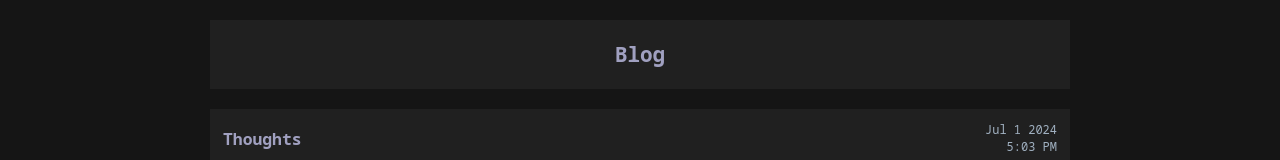
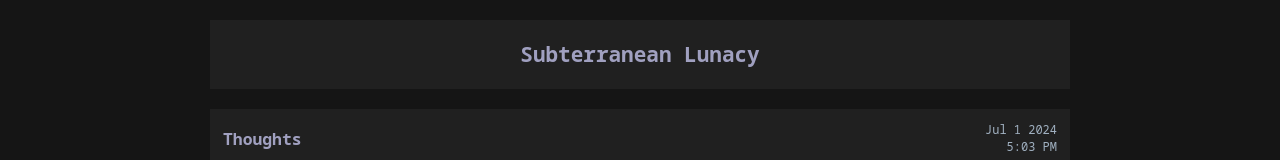
Before and after one commit to vmhl87/starship, a plain HTML site: page pages/2_thoughts.html in a window 1280 px wide. Shown: the top 160 px of the page. Drawn offline with Linux system fonts and the light colour scheme.

Commit message:
fix names

```diff
--- a/pages/2_thoughts.html
+++ b/pages/2_thoughts.html
@@ -10,7 +10,7 @@
 <!-- css -->
 <link rel="stylesheet" href="../style.css"><!--------->
 <!-- title -->
-<title>Blog</title>
+<title>Subterranean Lunacy</title>
 <!----------->
 	</head>
 	<body>
@@ -21,7 +21,7 @@
 			<div id="title-outer">
 				<div id="title-inner">
 <!-- name -->
-<a href="../index.html">Blog</a>
+<a href="../index.html">Subterranean Lunacy</a>
 <!---------->
 				</div>
 			</div>
```
Also changed, not shown: index.html (+2 -2 lines), pages/1_hello-world.html (+2 -2 lines), pages/3_foss-is-cool.html (+2 -2 lines), pages/4_one-wonders.html (+2 -2 lines), pages/5_wishful-thinking.html (+2 -2 lines), pages/6_previews.html (+2 -2 lines), pages/7_all-systems-go.html (+2 -2 lines), 1 other file.
